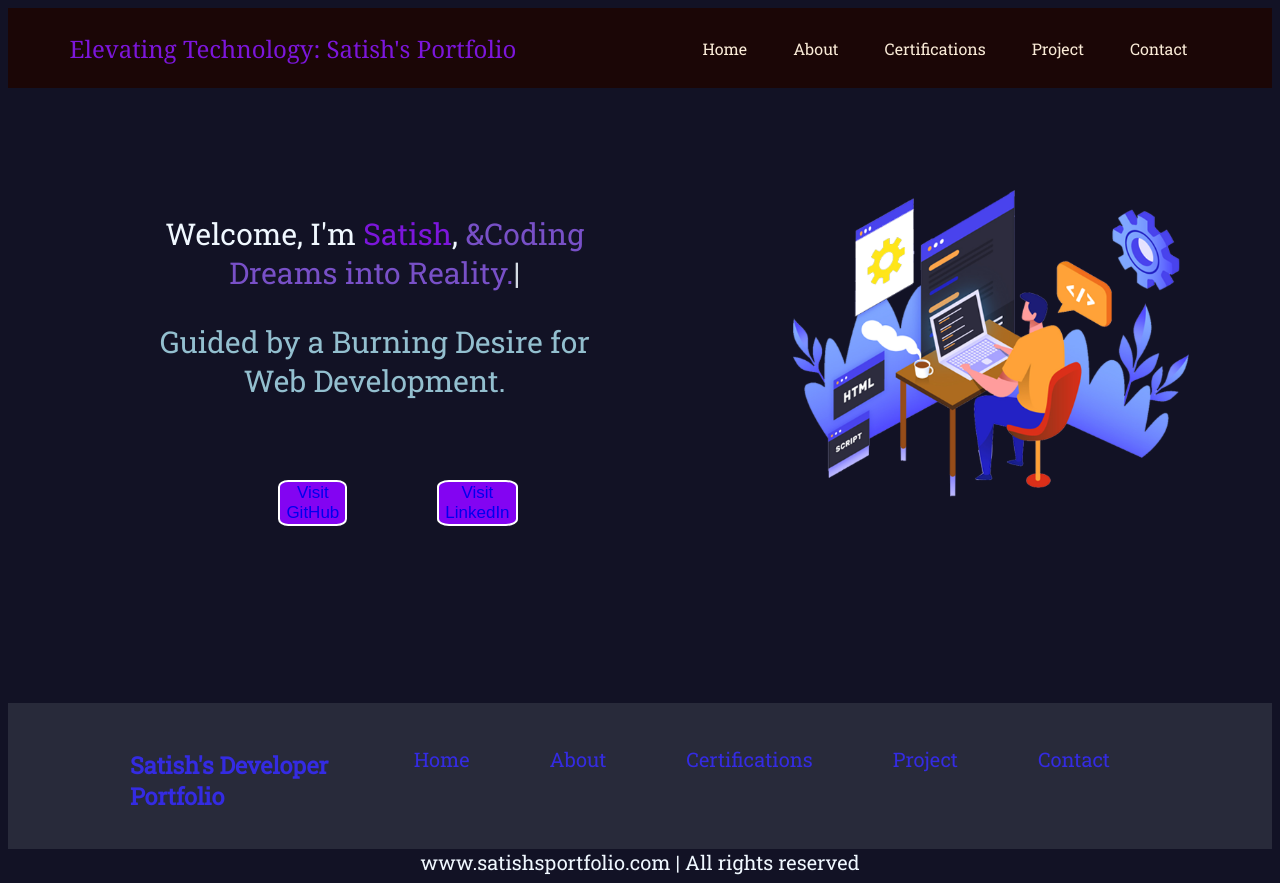
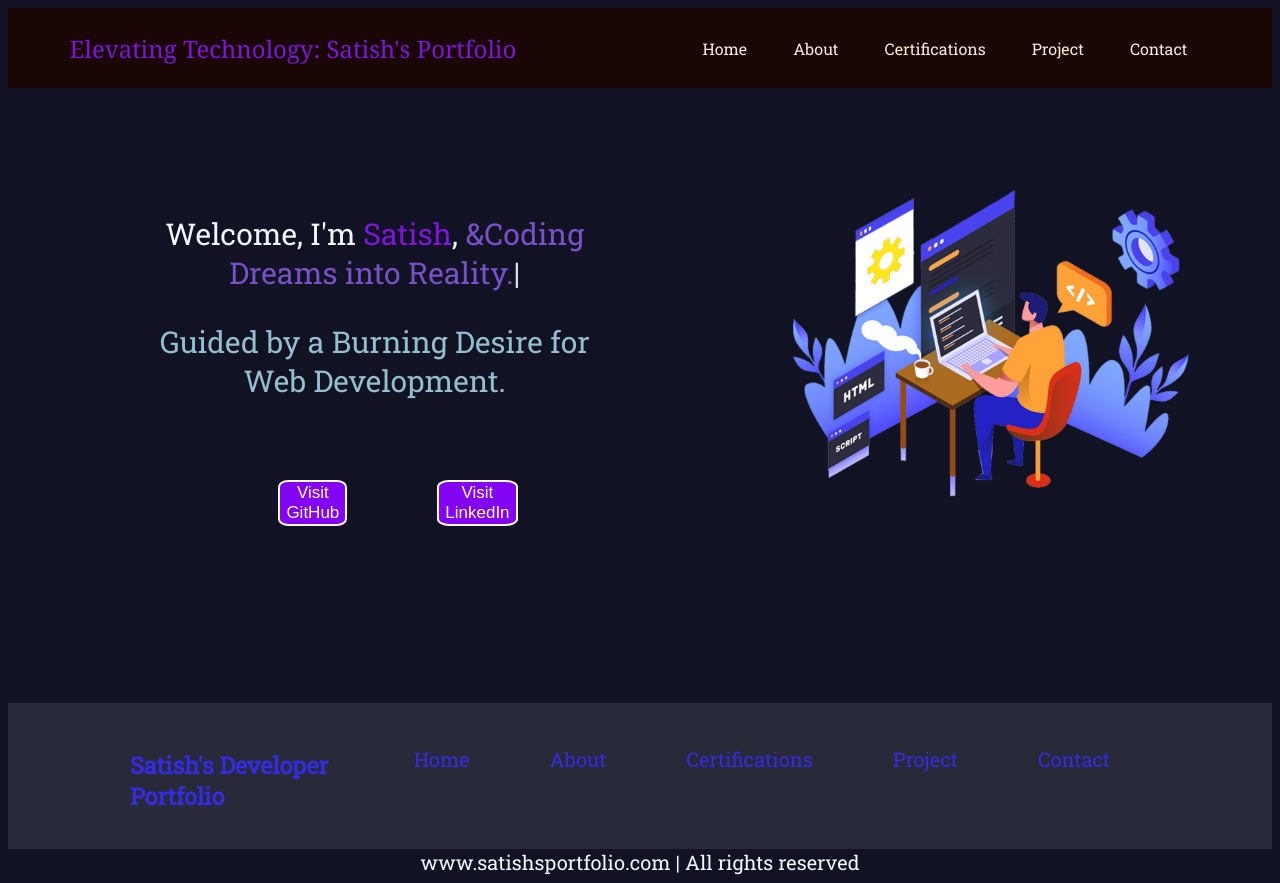
Before and after one commit to Satishmirjan/portfolio, a plain HTML site: page index.html in a window 1280 px wide. Drawn offline with nearby package versions, Linux system fonts and the light colour scheme.

Commit message:
Update index.html
changes done on link

```diff
--- a/index.html
+++ b/index.html
@@ -141,7 +141,7 @@ footer ul li{
 #one{
     margin-right: 90px;
 }
-a{
+a{  color:white;
     text-decoration: none;
 }
 
```
